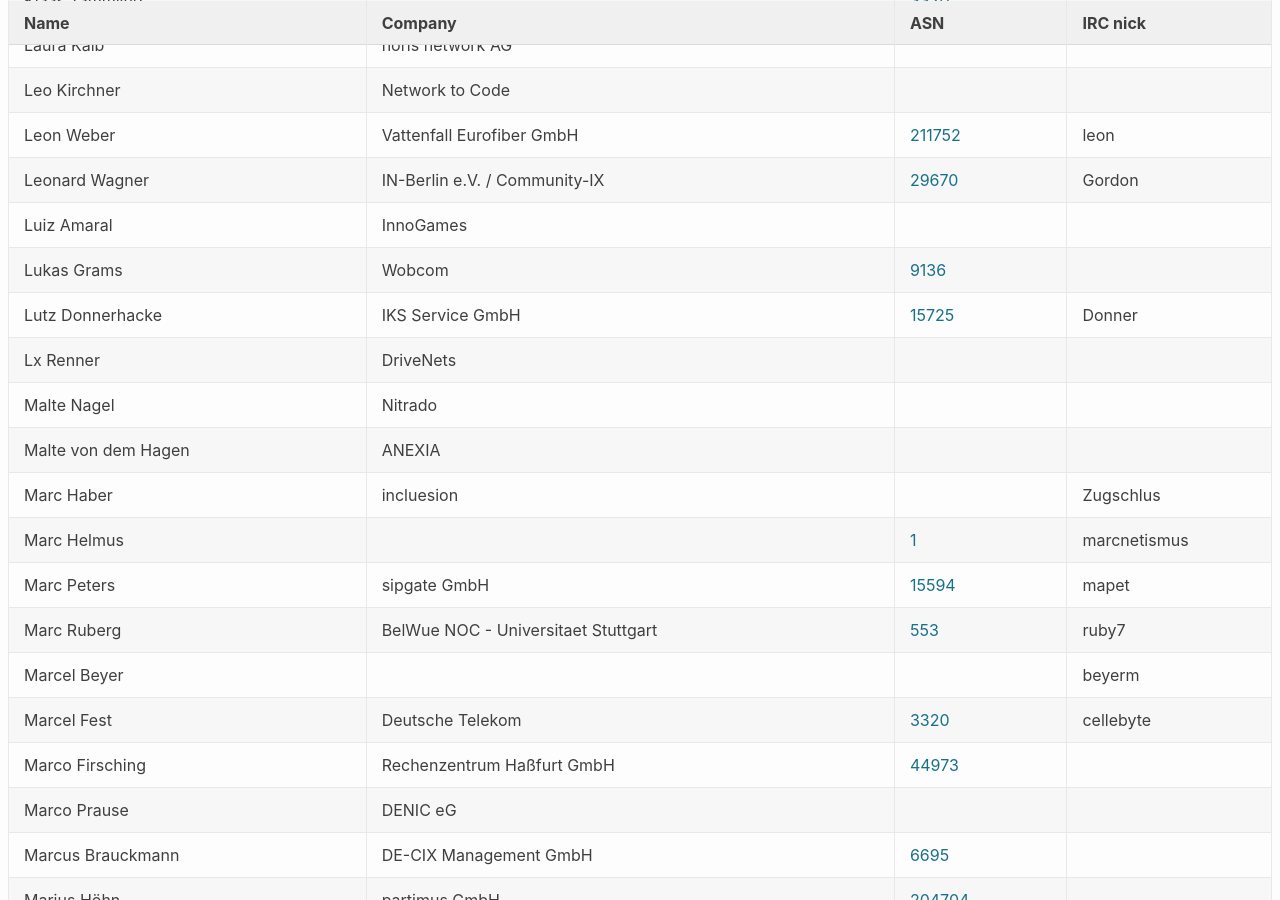
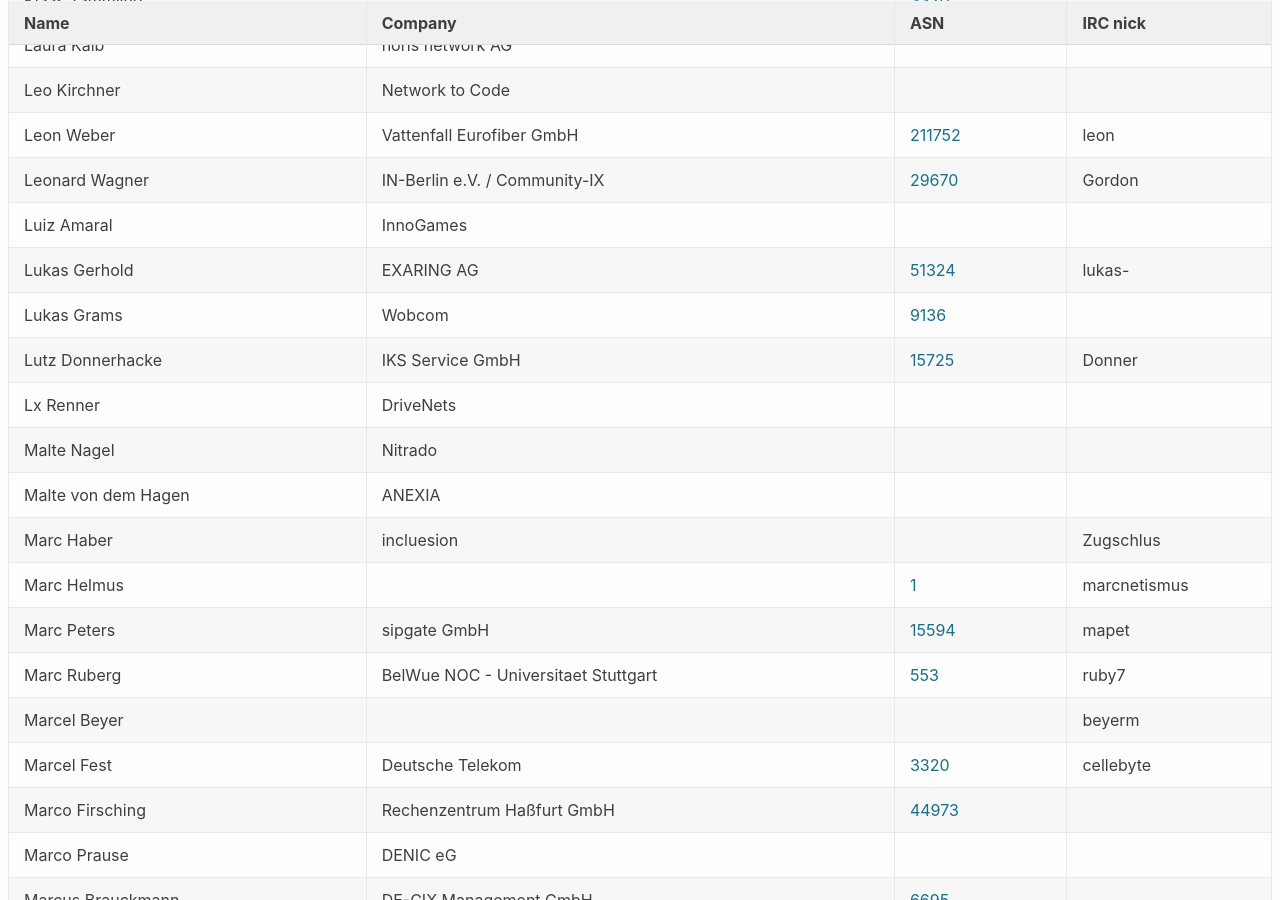
Before and after one commit to denog/pretix-attendeelist, a Jekyll site: the page built from denog14/index.md, in a window 1280 px wide and 900 px high, scrolled down 4294 px. Built offline with Jekyll 4.4.1, drawn with Linux system fonts in a browser that asks for light colours.

Commit message:
Latest data: Wed Oct 19 07:10:42 UTC 2022

```diff
--- a/_data/attendees_denog14_onsite.json
+++ b/_data/attendees_denog14_onsite.json
@@ -580,6 +580,12 @@
     "company": "InnoGames",
     "irc": null,
     "asn": null
+  },
+  {
+    "name": "Lukas Gerhold",
+    "company": "EXARING AG",
+    "irc": "lukas-",
+    "asn": "51324"
   },
   {
     "name": "Lukas Grams",
```
